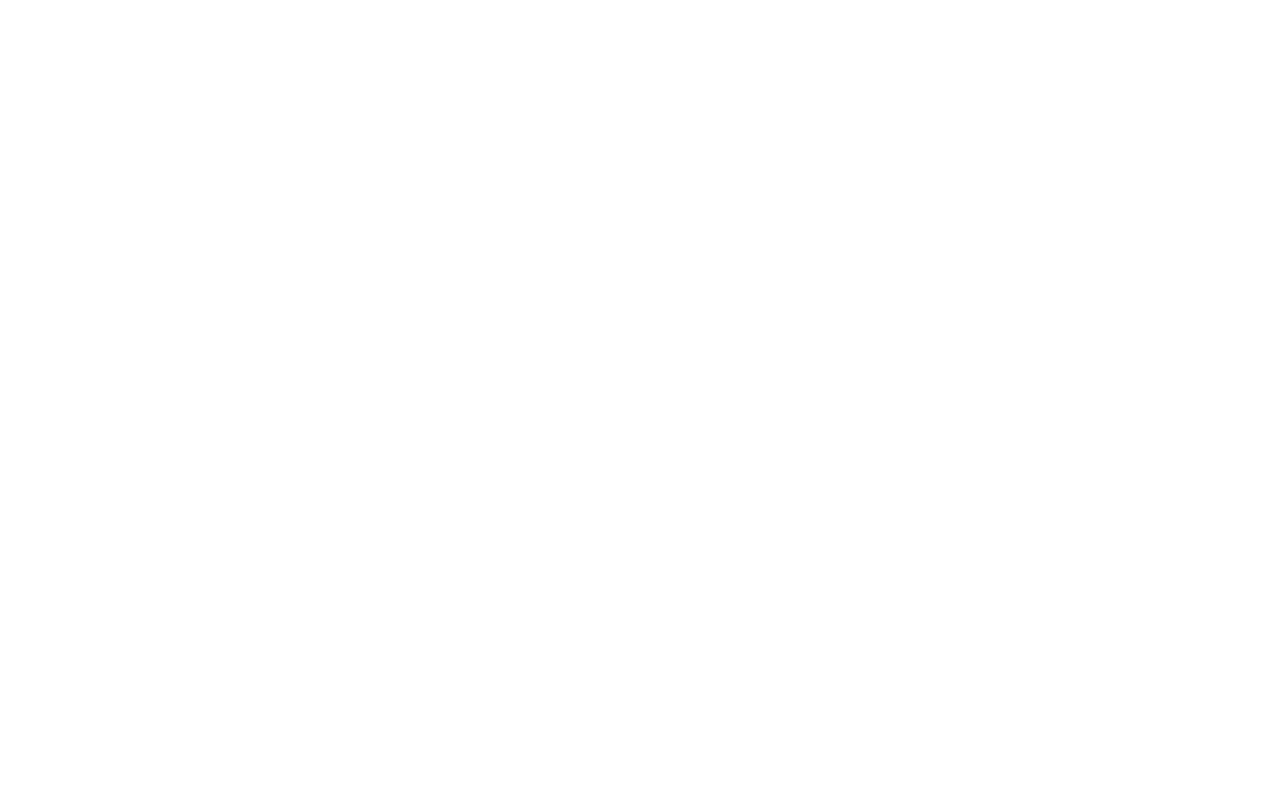
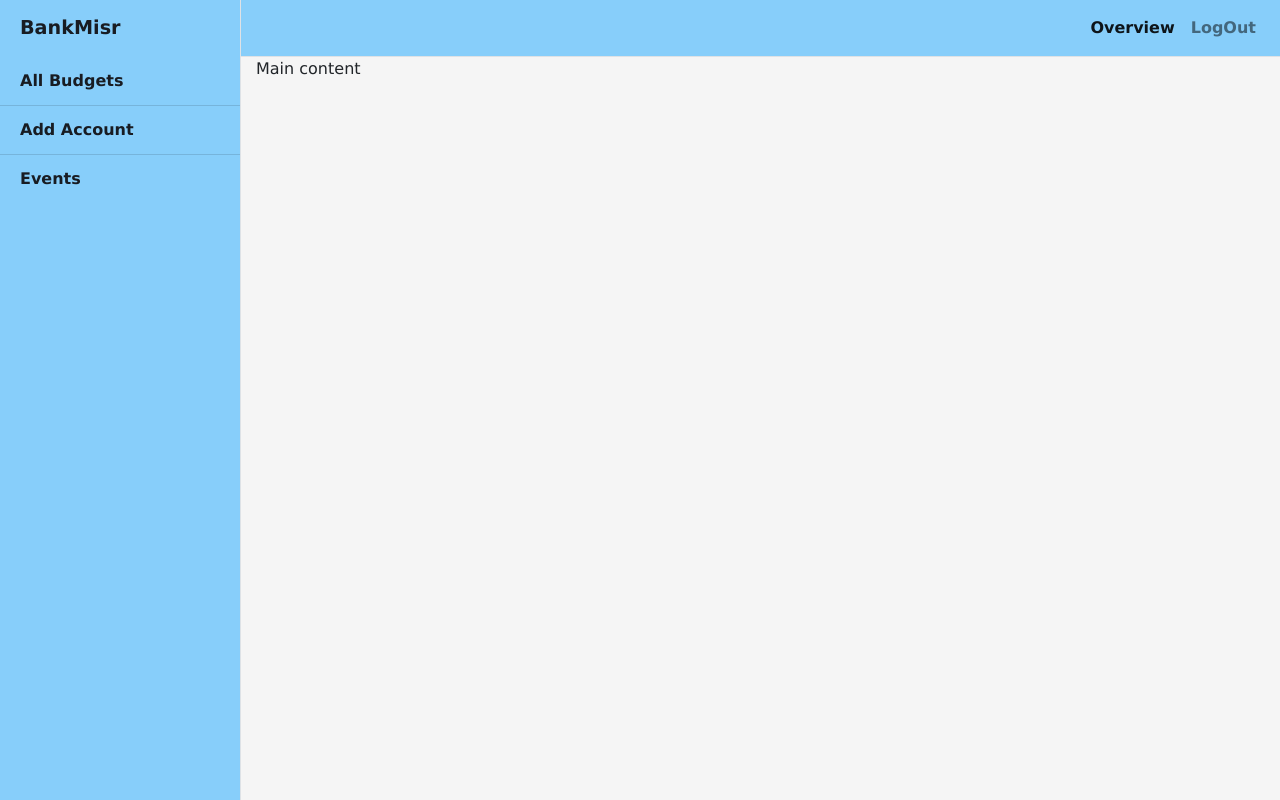
Before and after one commit to XI1936/BankMisr, an Angular app: page / in a window 1280 px wide. Built offline with nearby package versions, Linux system fonts and the light colour scheme.

Commit message:
configured the app & added home page

```diff
--- a/angular.json
+++ b/angular.json
@@ -24,9 +24,12 @@
               "src/assets"
             ],
             "styles": [
-              "src/styles.css"
+              "src/styles.css",
+        "node_modules/bootstrap/dist/css/bootstrap.min.css"
             ],
-            "scripts": []
+            "scripts": [
+              "node_modules/jquery/dist/jquery.min.js",
+              "node_modules/bootstrap/dist/js/bootstrap.min.js"]
           },
           "configurations": {
             "production": {
--- a/package.json
+++ b/package.json
@@ -19,6 +19,9 @@
     "@angular/platform-browser": "~10.1.6",
     "@angular/platform-browser-dynamic": "~10.1.6",
     "@angular/router": "~10.1.6",
+    "@types/jquery": "^3.5.5",
+    "bootstrap": "^4.6.0",
+    "jquery": "^3.6.0",
     "rxjs": "~6.6.0",
     "tslib": "^2.0.0",
     "zone.js": "~0.10.2"
--- a/src/app/app-routing.module.ts
+++ b/src/app/app-routing.module.ts
@@ -1,7 +1,10 @@
+import { HomeComponent } from './home/home.component';
 import { NgModule } from '@angular/core';
 import { Routes, RouterModule } from '@angular/router';
 
-const routes: Routes = [];
+const routes: Routes = [
+  {path:"", component:HomeComponent},
+];
 
 @NgModule({
   imports: [RouterModule.forRoot(routes)],
--- a/src/app/app.module.ts
+++ b/src/app/app.module.ts
@@ -3,10 +3,12 @@ import { NgModule } from '@angular/core';
 
 import { AppRoutingModule } from './app-routing.module';
 import { AppComponent } from './app.component';
+import { HomeComponent } from './home/home.component';
 
 @NgModule({
   declarations: [
-    AppComponent
+    AppComponent,
+    HomeComponent
   ],
   imports: [
     BrowserModule,
--- /dev/null
+++ b/src/app/home/home.component.css
@@ -0,0 +1,52 @@
+body {
+    overflow-x: hidden;
+
+  }
+
+  #sidebar-wrapper {
+    min-height: 100vh;
+    margin-left: -15rem;
+    -webkit-transition: margin .25s ease-out;
+    -moz-transition: margin .25s ease-out;
+    -o-transition: margin .25s ease-out;
+    transition: margin .25s ease-out;
+  }
+
+  #sidebar-wrapper .sidebar-heading {
+    padding: 0.875rem 1.25rem;
+    font-size: 1.2rem;
+  }
+
+  #sidebar-wrapper .list-group {
+    width: 15rem;
+
+  }
+
+  #page-content-wrapper {
+    min-width: 100vw;
+  }
+
+  #wrapper.toggled #sidebar-wrapper {
+    margin-left: 0;
+  }
+
+  @media (min-width: 768px) {
+    #sidebar-wrapper {
+      margin-left: 0;
+    }
+
+    #page-content-wrapper {
+      min-width: 0;
+      width: 100%;
+    }
+
+    #wrapper.toggled #sidebar-wrapper {
+      margin-left: -15rem;
+    }
+  }
+  .bg-light {
+    background-color: lightskyblue!important;
+    font-weight: bold;
+    color: #080101de;
+}
+#page-content-wrapper{background-color:whitesmoke;}
--- /dev/null
+++ b/src/app/home/home.component.html
@@ -0,0 +1,40 @@
+<div class="d-flex" id="wrapper">
+
+    <!-- Sidebar -->
+    <div class="bg-light border-right" id="sidebar-wrapper">
+      <div class="sidebar-heading">BankMisr </div>
+      <div class="list-group list-group-flush">
+        <a href="#" class="list-group-item list-group-item-action bg-light"> All Budgets</a>
+        <a href="#" class="list-group-item list-group-item-action bg-light">Add Account</a>
+        <a href="#" class="list-group-item list-group-item-action bg-light">Events</a>
+      </div>
+    </div>
+    <!-- /#sidebar-wrapper -->
+
+    <!-- Page Content -->
+    <div id="page-content-wrapper">
+
+      <nav class="navbar navbar-expand-lg navbar-light bg-light border-bottom">
+        <div class="collapse navbar-collapse" id="navbarSupportedContent">
+          <ul class="navbar-nav ml-auto mt-2 mt-lg-0">
+            <li class="nav-item active">
+              <a class="nav-link" href="#">Overview <span class="sr-only">(current)</span></a>
+            </li>
+            <li class="nav-item">
+              <a class="nav-link" href="#">LogOut</a>
+            </li>
+
+          </ul>
+        </div>
+      </nav>
+
+      <div class="container-fluid">
+
+        <p>Main content</p>
+
+      </div>
+    </div>
+    <!-- /#page-content-wrapper -->
+
+  </div>
+  <!-- /#wrapper -->
--- /dev/null
+++ b/src/app/home/home.component.ts
@@ -0,0 +1,15 @@
+import { Component, OnInit } from '@angular/core';
+
+@Component({
+  selector: 'app-home',
+  templateUrl: './home.component.html',
+  styleUrls: ['./home.component.css']
+})
+export class HomeComponent implements OnInit {
+
+  constructor() { }
+
+  ngOnInit(): void {
+  }
+
+}
--- a/src/styles.css
+++ b/src/styles.css
@@ -1 +1,6 @@
 /* You can add global styles to this file, and also import other style files */
+
+*{
+
+    font-family:'Lucida Sans', 'Lucida Sans Regular', 'Lucida Grande', 'Lucida Sans Unicode', Geneva, Verdana, sans-serif;
+}
```
Also changed, not shown: 2 other files (tests, documents, lock files or other folders).
